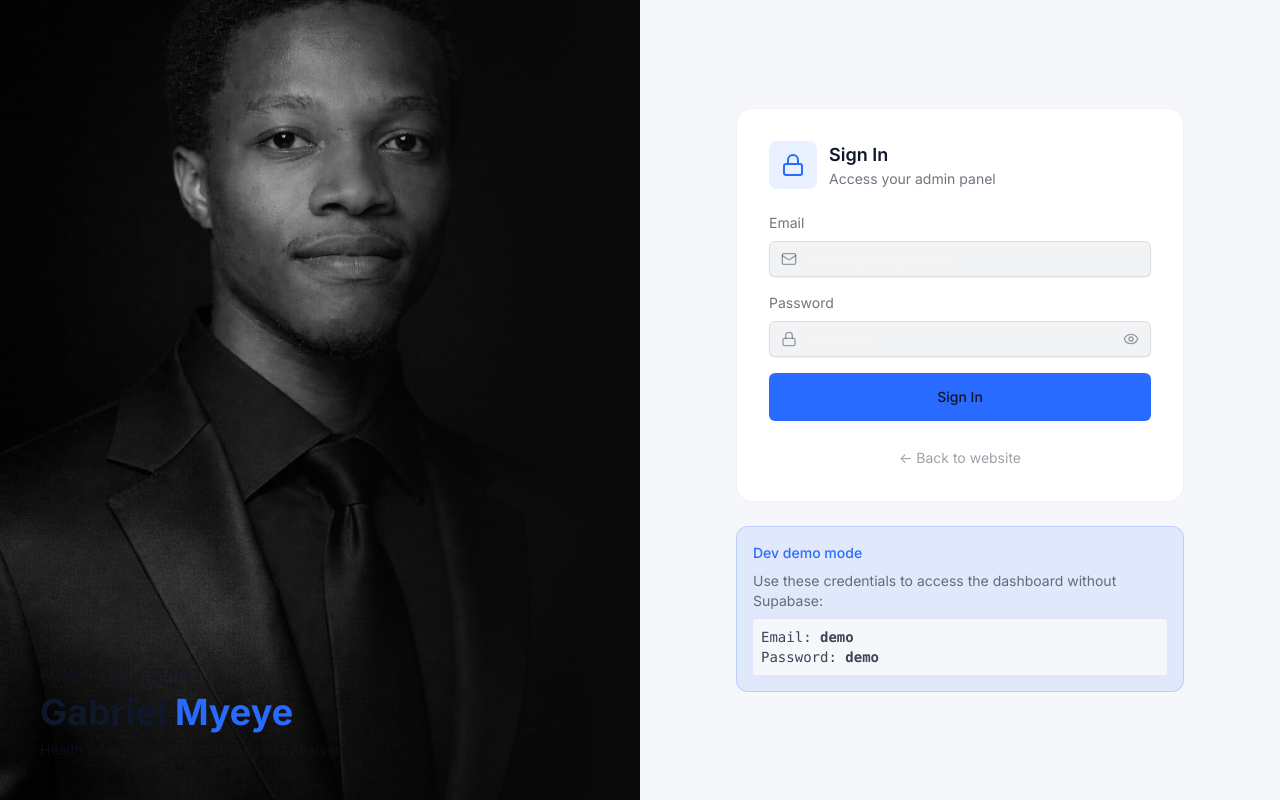
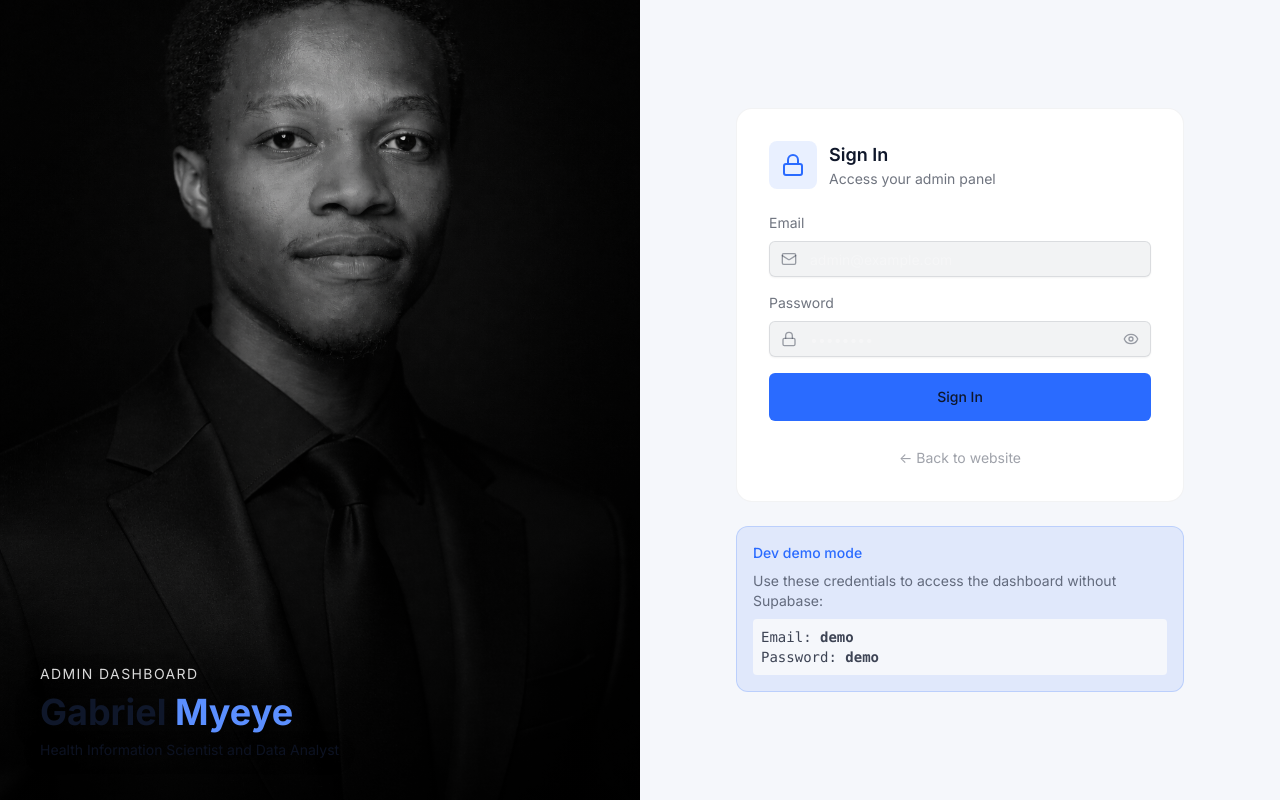
Before and after one commit to gabrielthedatawizard/my_Portfolio, a React (Vite) app in the folder app/: page /admin in a window 1280 px wide. Built offline with nearby package versions, Linux system fonts and the light colour scheme; no server answers.

Commit message:
Boost login photo text contrast: stronger scrim, shadows, lighter accent

```diff
--- a/app/src/admin/AdminLogin.tsx
+++ b/app/src/admin/AdminLogin.tsx
@@ -60,13 +60,13 @@ const AdminLogin = () => {
           alt="Gabriel Myeye"
           className="absolute inset-0 h-full w-full object-cover"
         />
-        <div className="absolute inset-0 bg-gradient-to-t from-charcoal via-charcoal/40 to-charcoal/10 lg:bg-gradient-to-r lg:from-transparent lg:via-charcoal/20 lg:to-charcoal" />
+        <div className="absolute inset-0 bg-gradient-to-t from-black/85 via-black/35 to-black/5" />
         <div className="absolute bottom-0 left-0 right-0 p-6 lg:p-10">
-          <p className="text-white/70 text-xs sm:text-sm uppercase tracking-widest mb-2">Admin Dashboard</p>
-          <h1 className="text-2xl lg:text-4xl font-bold text-white">
-            Gabriel <span className="text-electric">Myeye</span>
+          <p className="text-white/85 text-xs sm:text-sm uppercase tracking-widest mb-2 drop-shadow-[0_2px_8px_rgba(0,0,0,0.9)]">Admin Dashboard</p>
+          <h1 className="text-2xl lg:text-4xl font-bold text-white drop-shadow-[0_2px_12px_rgba(0,0,0,0.9)]">
+            Gabriel <span className="text-electric-light">Myeye</span>
           </h1>
-          <p className="text-white/60 text-sm mt-2 hidden sm:block">
+          <p className="text-white/80 text-sm mt-2 hidden sm:block drop-shadow-[0_2px_8px_rgba(0,0,0,0.9)]">
             Health Information Scientist and Data Analyst
           </p>
         </div>
```
